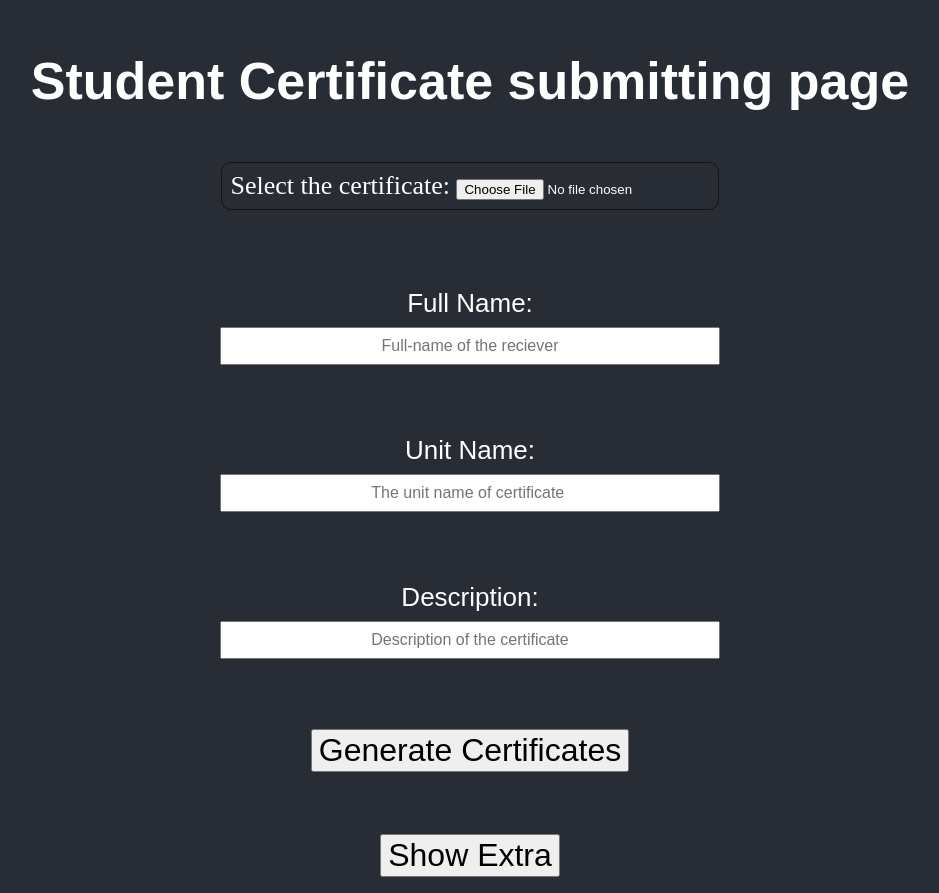
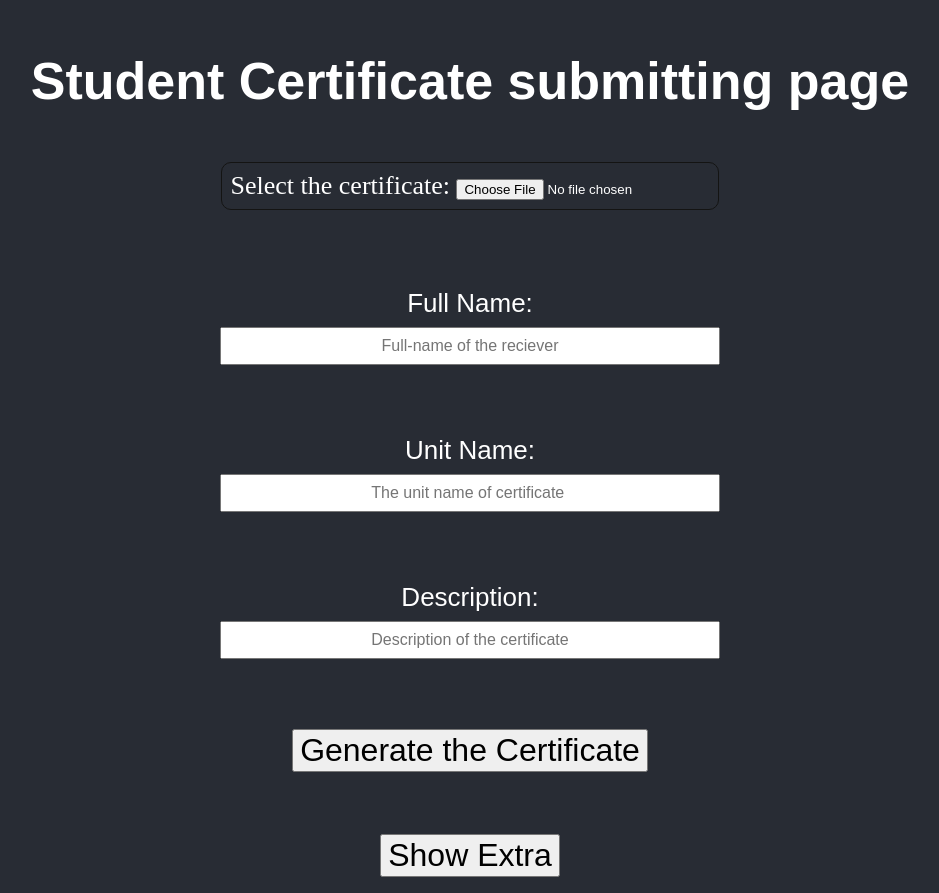
Before and after one commit to Micky373/web3_dapps, a React (Create React App) app: page / in a window 1280 px wide. Shown: the whole page, without its empty margins (170-1109 px from the left). Built offline with nearby package versions, Linux system fonts and the light colour scheme; a web font is replaced by a local one.

Commit message:
Finish the dummy front end

```diff
--- a/src/App.js
+++ b/src/App.js
@@ -44,7 +44,7 @@ const App = () => {
       />
       <br />
       <br />
-      <button id="button"> Generate Certificates </button> <br /> <br />
+      <button id="button"> Generate the Certificate </button> <br /> <br />
       <button id="button"> Show Extra </button>
     </div>
   );
```
